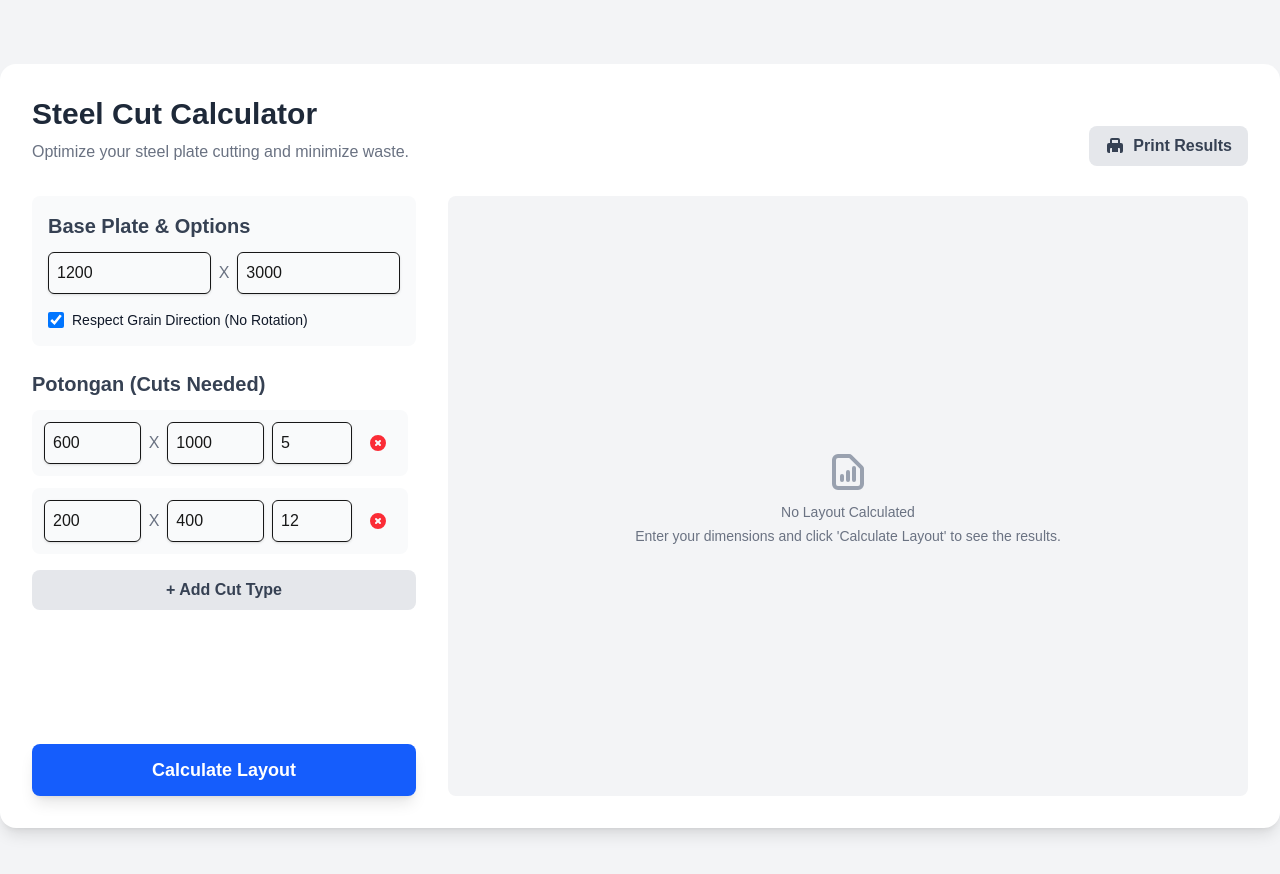
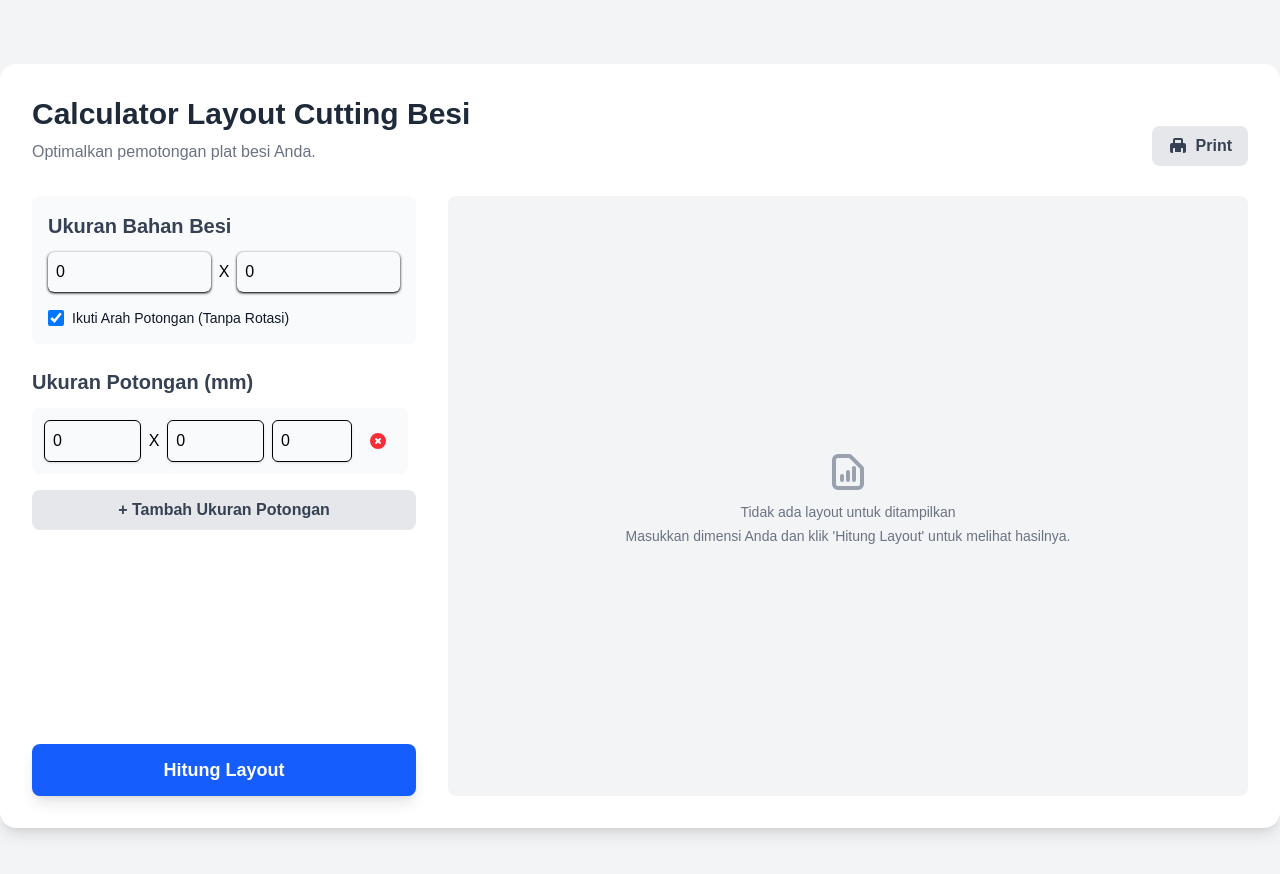
Before and after one commit to aadty/steel-cut-calculator, a Next.js app: page / in a window 1280 px wide. Shown: the top 874 px of the page. Built offline with nearby package versions, Linux system fonts and the light colour scheme.

Commit message:
Refactor base plate and cuts initialization, update UI text to Indonesian, and enhance print styles

```diff
--- a/app/page.js
+++ b/app/page.js
@@ -5,11 +5,10 @@ import React, { useState } from "react";
 // Main App Component for the Next.js page
 export default function SteelCutCalculatorPage() {
   // State for base plate dimensions
-  const [basePlate, setBasePlate] = useState({ width: 1200, height: 3000 });
+  const [basePlate, setBasePlate] = useState({ width: 0, height: 0 });
   // State for the list of cuts needed
   const [cuts, setCuts] = useState([
-    { id: 1, width: 600, height: 1000, quantity: 5 },
-    { id: 2, width: 200, height: 400, quantity: 12 },
+    { id: 1, width: 0, height: 0, quantity: 0 },
   ]);
   // State for the calculated layouts. Each layout now contains pieces, waste, and its own stats.
   const [layouts, setLayouts] = useState([]);
@@ -490,7 +489,17 @@ export default function SteelCutCalculatorPage() {
                     .no-print { display: none !important; }
                     main { padding: 0; margin: 0; }
                     .print-container { box-shadow: none !important; margin: 0; max-width: 100% !important; border-radius: 0; }
-                    .print-visualization { page-break-inside: avoid; }
+                    .print-visualization {
+                        page-break-inside: avoid;
+                        max-height: 95vh;
+                     }
+                    .print-grid-container { display: block !important; }
+                    .print-results-column {
+                        width: 100% !important;
+                        min-height: auto !important;
+                        max-height: none !important;
+                        overflow: visible !important;
+                    }
                 }
             `,
         }}
@@ -500,10 +509,10 @@ export default function SteelCutCalculatorPage() {
           <div className="flex justify-between items-center no-print">
             <div>
               <h1 className="text-3xl font-bold text-gray-800 mb-2">
-                Steel Cut Calculator
+                Calculator Layout Cutting Besi
               </h1>
               <p className="text-gray-500 mb-8">
-                Optimize your steel plate cutting and minimize waste.
+                Optimalkan pemotongan plat besi Anda.
               </p>
             </div>
             <button
@@ -522,17 +531,17 @@ export default function SteelCutCalculatorPage() {
                   clipRule="evenodd"
                 />
               </svg>
-              <span>Print Results</span>
+              <span>Print</span>
             </button>
           </div>
 
-          <div className="grid grid-cols-1 lg:grid-cols-3 gap-8">
+          <div className="grid grid-cols-1 lg:grid-cols-3 gap-8 print-grid-container">
             {/* Left Column: Inputs and Controls */}
             <div className="lg-col-span-1 flex flex-col space-y-6 no-print">
               {/* Base Plate & Options */}
               <div className="bg-gray-50 p-4 rounded-lg">
                 <h2 className="text-xl font-semibold text-gray-700 mb-3">
-                  Base Plate & Options
+                  Ukuran Bahan Besi
                 </h2>
                 <div className="space-y-4">
                   <div className="flex items-center space-x-2">
@@ -541,16 +550,16 @@ export default function SteelCutCalculatorPage() {
                       name="width"
                       value={basePlate.width}
                       onChange={handleBasePlateChange}
-                      className="w-full p-2 border rounded-md shadow-sm"
+                      className="text-black w-full p-2 rounded-md shadow-sm shadow-black"
                       placeholder="Panjang (mm)"
                     />
-                    <span className="text-gray-500">X</span>
+                    <span className="text-black">X</span>
                     <input
                       type="number"
                       name="height"
                       value={basePlate.height}
                       onChange={handleBasePlateChange}
-                      className="w-full p-2 border rounded-md shadow-sm"
+                      className="text-black w-full p-2 rounded-md shadow-sm shadow-black"
                       placeholder="Lebar (mm)"
                     />
                   </div>
@@ -567,7 +576,7 @@ export default function SteelCutCalculatorPage() {
                       htmlFor="respectGrain"
                       className="ml-2 block text-sm text-gray-900"
                     >
-                      Respect Grain Direction (No Rotation)
+                      Ikuti Arah Potongan (Tanpa Rotasi)
                     </label>
                   </div>
                 </div>
@@ -576,7 +585,7 @@ export default function SteelCutCalculatorPage() {
               {/* Cuts List */}
               <div className="flex-grow">
                 <h2 className="text-xl font-semibold text-gray-700 mb-3">
-                  Potongan (Cuts Needed)
+                  Ukuran Potongan (mm)
                 </h2>
                 <div className="space-y-3 max-h-[35vh] overflow-y-auto pr-2">
                   {cuts.map((cut) => (
@@ -589,16 +598,16 @@ export default function SteelCutCalculatorPage() {
                         name="width"
                         value={cut.width}
                         onChange={(e) => handleCutChange(cut.id, e)}
-                        className="w-full p-2 border rounded-md shadow-sm"
+                        className="text-black w-full p-2 border rounded-md shadow-sm"
                         placeholder="Panjang"
                       />
-                      <span className="text-gray-500">X</span>
+                      <span className="text-black">X</span>
                       <input
                         type="number"
                         name="height"
                         value={cut.height}
                         onChange={(e) => handleCutChange(cut.id, e)}
-                        className="w-full p-2 border rounded-md shadow-sm"
+                        className="text-black w-full p-2 border rounded-md shadow-sm"
                         placeholder="Lebar"
                       />
                       <input
@@ -606,7 +615,7 @@ export default function SteelCutCalculatorPage() {
                         name="quantity"
                         value={cut.quantity}
                         onChange={(e) => handleCutChange(cut.id, e)}
-                        className="w-20 p-2 border rounded-md shadow-sm"
+                        className="text-black w-20 p-2 border rounded-md shadow-sm"
                         placeholder="Pcs"
                       />
                       <button
@@ -633,7 +642,7 @@ export default function SteelCutCalculatorPage() {
                   onClick={addCut}
                   className="w-full mt-4 bg-gray-200 text-gray-700 font-semibold py-2 px-4 rounded-lg hover:bg-gray-300 transition-all"
                 >
-                  + Add Cut Type
+                  + Tambah Ukuran Potongan
                 </button>
               </div>
 
@@ -642,18 +651,18 @@ export default function SteelCutCalculatorPage() {
                 disabled={isLoading}
                 className="w-full bg-blue-600 text-white font-bold py-3 px-4 rounded-lg hover:bg-blue-700 transition-all shadow-lg text-lg disabled:bg-blue-400 disabled:cursor-not-allowed"
               >
-                {isLoading ? "Calculating..." : "Calculate Layout"}
+                {isLoading ? "Menghitung..." : "Hitung Layout"}
               </button>
 
               {/* Summary / Stats */}
               {layouts.length > 0 && (
                 <div className="bg-gray-50 p-4 rounded-lg">
                   <h3 className="text-lg font-semibold text-gray-700 mb-3">
-                    Summary
+                    Ringkasan Hasil
                   </h3>
                   <div className="space-y-2 text-sm text-gray-600">
                     <div className="flex justify-between font-bold">
-                      <span>Plates Required:</span>
+                      <span>Plat yang dibutuhkan:</span>
                       <span className="text-indigo-600">
                         {stats.platesRequired}
                       </span>
@@ -664,7 +673,7 @@ export default function SteelCutCalculatorPage() {
                       return (
                         <div key={cut.id} className="flex justify-between">
                           <span>
-                            Cut {cut.width}x{cut.height}:
+                            Potongan {cut.width}x{cut.height} (mm):
                           </span>
                           <span
                             className={`font-medium ${
@@ -673,18 +682,18 @@ export default function SteelCutCalculatorPage() {
                                 : "text-green-600"
                             }`}
                           >
-                            {placed} / {cut.quantity} placed
+                            {placed} / {cut.quantity} pcs
                           </span>
                         </div>
                       );
                     })}
                     <hr className="my-2" />
                     <div className="flex justify-between font-semibold">
-                      <span>Waste Material:</span>
+                      <span>Total Bahan Terbuang:</span>
                       <span>{stats.wasteArea.toLocaleString()} mm²</span>
                     </div>
                     <div className="flex justify-between font-semibold">
-                      <span>Overall Usage:</span>
+                      <span>Penggunaan Keseluruhan:</span>
                       <span className="text-blue-600">{stats.efficiency}%</span>
                     </div>
                     <div className="w-full bg-gray-200 rounded-full h-2.5 mt-1">
@@ -699,7 +708,7 @@ export default function SteelCutCalculatorPage() {
             </div>
 
             {/* Right Column: Visualization */}
-            <div className="lg:col-span-2 bg-gray-100 rounded-lg min-h-[75vh] max-h-[80vh] overflow-y-auto p-4 space-y-6">
+            <div className="lg:col-span-2 bg-gray-100 rounded-lg min-h-[75vh] max-h-[80vh] overflow-y-auto p-4 space-y-6 print-results-column">
               {layouts.length > 0 ? (
                 layouts.map((layout, index) => (
                   <div
@@ -708,7 +717,7 @@ export default function SteelCutCalculatorPage() {
                   >
                     <div className="flex justify-between items-center mb-2">
                       <h3 className="text-lg font-bold text-gray-800">
-                        Plate {index + 1}
+                        Plat {index + 1}
                       </h3>
                       {layout.stats && (
                         <div className="text-sm font-semibold">
@@ -742,11 +751,11 @@ export default function SteelCutCalculatorPage() {
                       />
                     </svg>
                     <h3 className="mt-2 text-sm font-medium">
-                      No Layout Calculated
+                      Tidak ada layout untuk ditampilkan
                     </h3>
                     <p className="mt-1 text-sm">
-                      Enter your dimensions and click &apos;Calculate Layout&apos; to see
-                      the results.
+                      Masukkan dimensi Anda dan klik &apos;Hitung Layout&apos; untuk melihat
+                      hasilnya.
                     </p>
                   </div>
                 </div>
```
